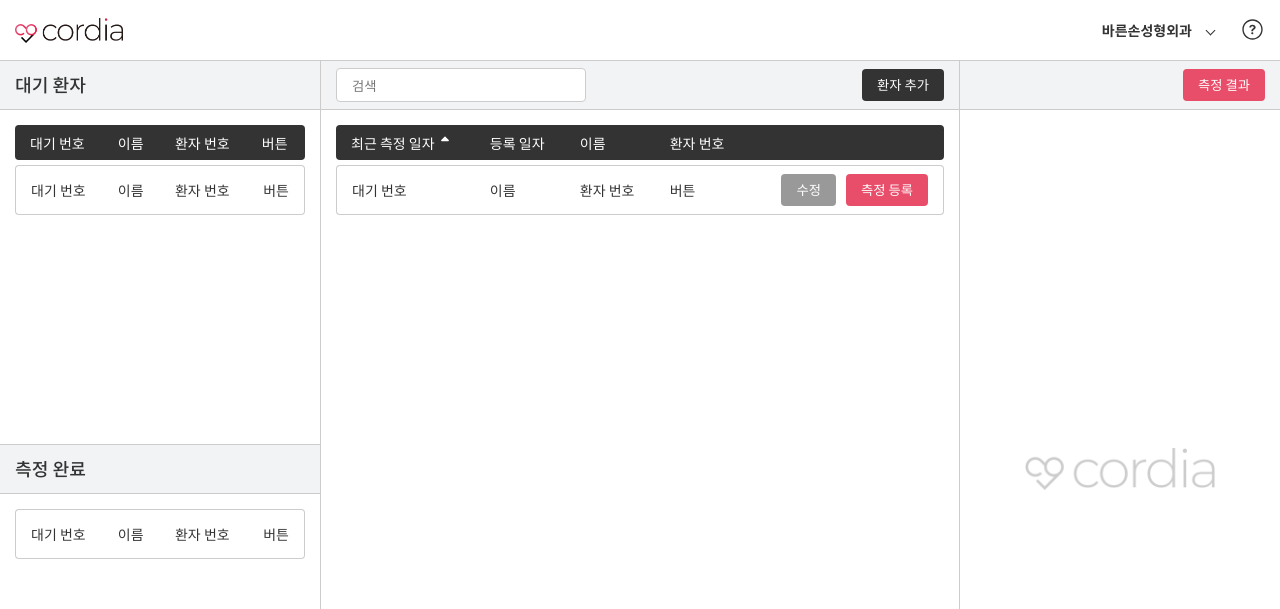
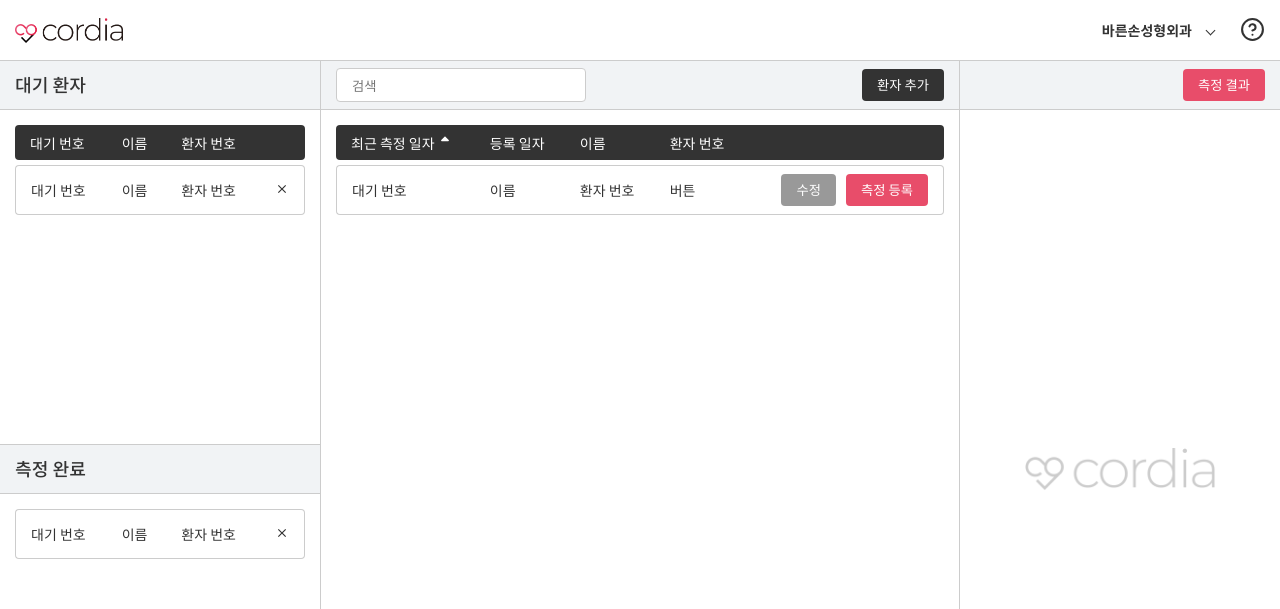
Before and after one commit to soheee94/patient_management_platform, a React (Create React App) app: page / in a window 1280 px wide. Shown: the top 609 px of the page. Built offline with nearby package versions, Linux system fonts and the light colour scheme.

Commit message:
add close icon, modify help icon

```diff
--- a/src/components/PatientManagement/CompletedPatientList.js
+++ b/src/components/PatientManagement/CompletedPatientList.js
@@ -1,4 +1,5 @@
 import React from "react";
+import { MdClose } from "react-icons/md";
 
 function CompletedPatientList() {
   return (
@@ -12,7 +13,9 @@ function CompletedPatientList() {
             <div className="list-content__item__cell">대기 번호</div>
             <div className="list-content__item__cell">이름</div>
             <div className="list-content__item__cell">환자 번호</div>
-            <div className="list-content__item__cell">버튼</div>
+            <div className="list-content__item__cell">
+              <MdClose />
+            </div>
           </div>
         </div>
       </div>
--- a/src/components/PatientManagement/Nav.js
+++ b/src/components/PatientManagement/Nav.js
@@ -1,5 +1,5 @@
 import React, { useState } from "react";
-import { IoIosHelpCircleOutline } from "react-icons/io";
+import { FiHelpCircle } from "react-icons/fi";
 import Tutorial from "./Tutorial";
 import logo from "../../assets/logo.png";
 
@@ -38,7 +38,7 @@ function Nav() {
             className="nav__right__tutorial-btn"
             onClick={() => setTutorialOpen(!isTutorialOpen)}
           >
-            <IoIosHelpCircleOutline />
+            <FiHelpCircle />
           </div>
         </div>
       </div>
--- a/src/components/PatientManagement/WaitingPatientList.js
+++ b/src/components/PatientManagement/WaitingPatientList.js
@@ -1,4 +1,5 @@
 import React from "react";
+import { MdClose } from "react-icons/md";
 
 function WaitingPatientList() {
   return (
@@ -12,13 +13,15 @@ function WaitingPatientList() {
             <div className="list-content__header__cell">대기 번호</div>
             <div className="list-content__header__cell">이름</div>
             <div className="list-content__header__cell">환자 번호</div>
-            <div className="list-content__header__cell">버튼</div>
+            <div className="list-content__header__cell"></div>
           </div>
           <div className="list-content__item">
             <div className="list-content__item__cell">대기 번호</div>
             <div className="list-content__item__cell">이름</div>
             <div className="list-content__item__cell">환자 번호</div>
-            <div className="list-content__item__cell">버튼</div>
+            <div className="list-content__item__cell">
+              <MdClose />
+            </div>
           </div>
         </div>
       </div>
```
